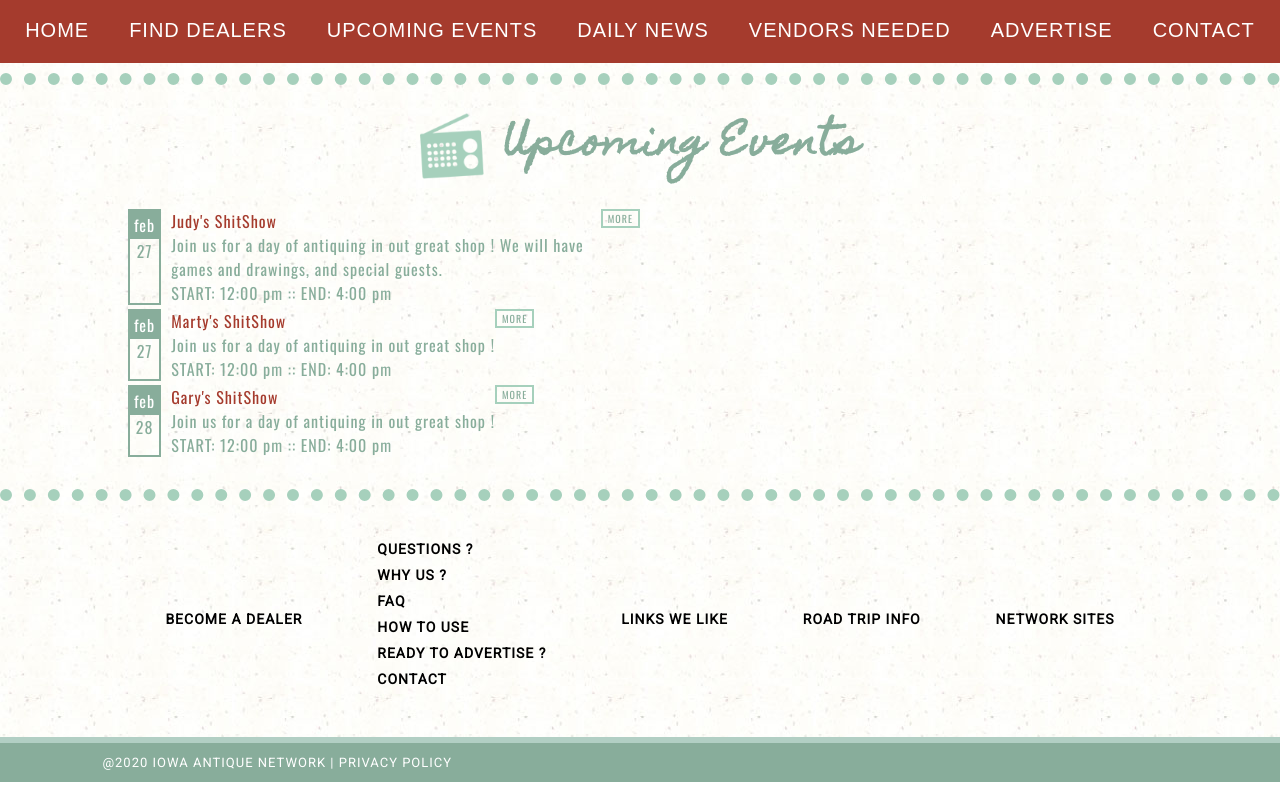
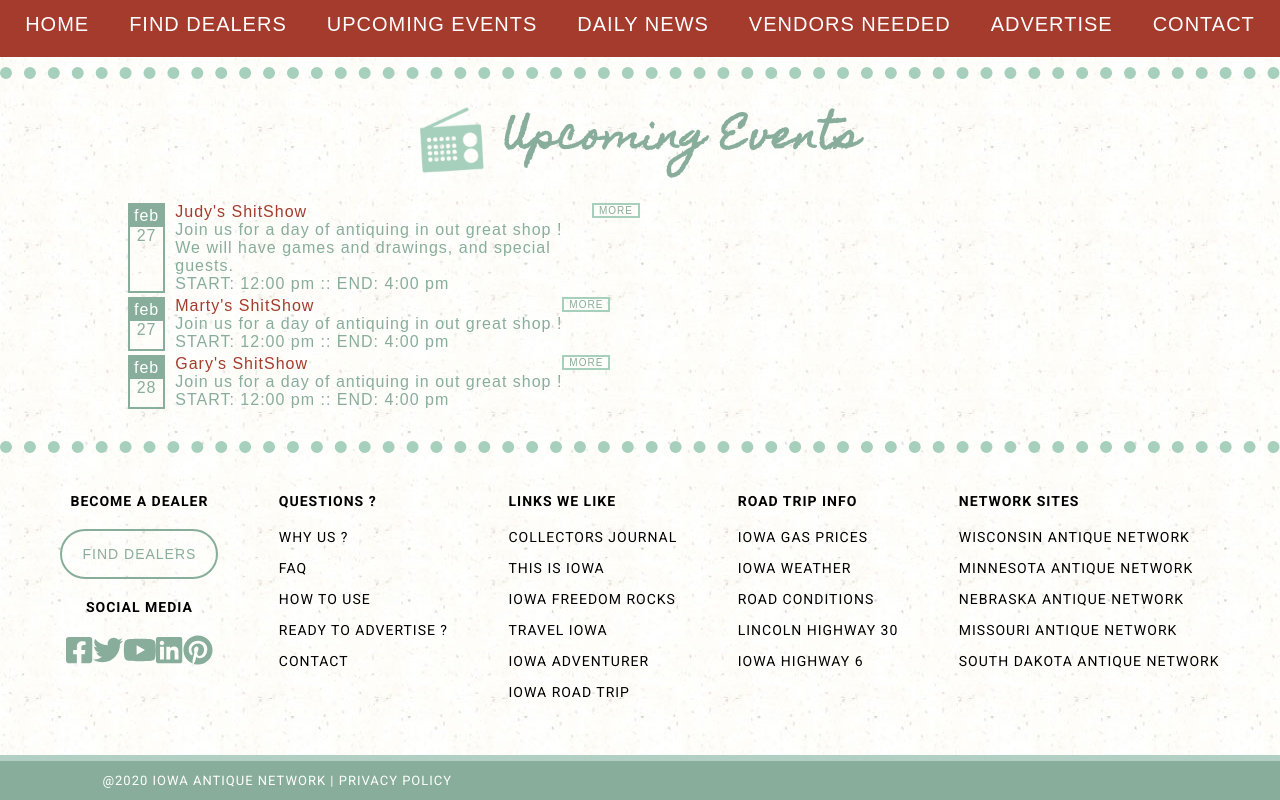
Before and after one commit to kdjordan/antFront, a Nuxt app: page / in a window 1280 px wide. Shown: the part 305-1105 px from the top of the page. Built offline with nearby package versions, Linux system fonts and the light colour scheme; a web font is replaced by a local one.

Commit message:
footer layout complete

```diff
--- a/components/Footer.vue
+++ b/components/Footer.vue
@@ -1,8 +1,24 @@
 <template>
   <div class="footer">
       <div class="footer__container">
-          <div class="col">
+          <div class="col center">
               <h4 class="col__title">BECOME A DEALER</h4>
+                <div class="dealer-button">
+                    FIND DEALERS
+                </div>
+              <div class="social-container">
+                <h4 class="col__title">SOCIAL MEDIA</h4>
+                <div class="social-container__items">
+                    <a href="#"><font-awesome-icon :icon="['fab', 'facebook-square']" class="social-container__item" /></a>
+                    <a href="#"><font-awesome-icon :icon="['fab', 'twitter']" class="social-container__item" /></a>
+                    <a href="#"><font-awesome-icon :icon="['fab', 'youtube']" class="social-container__item" /></a>
+                    <a href="#"><font-awesome-icon :icon="['fab', 'linkedin']" class="social-container__item" /></a>
+                    <a href="#"><font-awesome-icon :icon="['fab', 'pinterest']" class="social-container__item" /></a>
+                </div>
+
+
+
+              </div>
           </div>
           <div class="col">
               <h4 class="col__title">QUESTIONS ?</h4>
@@ -16,18 +32,42 @@
           </div>
           <div class="col">
               <h4 class="col__title">LINKS WE LIKE</h4>
+              <ul class="footer__links">
+                  <li class="footer__link"><a href="#">Collectors Journal</a></li>
+                  <li class="footer__link"><a href="#">This is Iowa</a></li>
+                  <li class="footer__link"><a href="#">Iowa Freedom Rocks</a></li>
+                  <li class="footer__link"><a href="#">Travel Iowa</a></li>
+                  <li class="footer__link"><a href="#">Iowa Adventurer</a></li>
+                  <li class="footer__link"><a href="#">Iowa Road Trip</a></li>
+              </ul>
           </div>
           <div class="col">
               <h4 class="col__title">ROAD TRIP INFO</h4>
+              <ul class="footer__links">
+                  <li class="footer__link"><a href="#">Iowa Gas Prices</a></li>
+                  <li class="footer__link"><a href="#">Iowa Weather</a></li>
+                  <li class="footer__link"><a href="#">Road Conditions</a></li>
+                  <li class="footer__link"><a href="#">Lincoln Highway 30</a></li>
+                  <li class="footer__link"><a href="#">Iowa Highway 6</a></li>
+              </ul>
           </div>
           <div class="col">
               <h4 class="col__title">NETWORK SITES</h4>
+              <ul class="footer__links">
+                  <li class="footer__link"><a href="#">Wisconsin Antique Network</a></li>
+                  <li class="footer__link"><a href="#">Minnesota Antique Network</a></li>
+                  <li class="footer__link"><a href="#">Nebraska Antique Network</a></li>
+                  <li class="footer__link"><a href="#">Missouri Antique Network</a></li>
+                  <li class="footer__link"><a href="#">South Dakota Antique Network</a></li>
+              </ul>
           </div>
       </div>
   </div>
 </template>
 
 <script>
+import { fab } from '@fortawesome/free-brands-svg-icons'
+
 export default {
 
 }
@@ -37,33 +77,70 @@ export default {
 
 h4 {
     font-weight: bold;
+    margin-bottom: 2rem;
 }
+
+.col {
+    min-height: 20rem;
+}
+
+.center {
+    text-align: center;
+}
+
+.social-container__item {
+    cursor: pointer;
+    font-size: 3rem;
+    color: $color2;
+    transition: all .4s;
+
+    &:hover {
+        filter: opacity(50%);
+    }
+}
+
+.dealer-button {
+    border: 2px solid $color2;
+    border-radius: 3rem;
+    padding: 1.5rem 2rem;
+    color: $color2;
+    font-family: $font4;
+    margin-bottom: 2rem;
+}
+
 .footer {
-    width: 80%;
-    margin: 4rem auto;
+    // width: 80%;
+    margin: 0 auto;
     font-size: 1.4rem;
 
-
     &__container {
+        padding: 4rem 0;
         display: flex;
-        justify-content: space-around;
-        align-items: center;
+        justify-content: space-evenly;
+        align-items: top;
         flex: 1 1 20%;
         flex-wrap: wrap;
+        margin: 0 auto;
+        max-width: 140rem;
     }
 
     &__links {
-        margin: 1rem 0;
-        font-weight: bold;
+        margin: 1.3rem 0;
+
     }
 
     &__link {
-        margin: 1rem 0;
+        margin: 1.5rem 0;
 
 
         & a {
             color: black;
+            transition: all .4s;
         }
+
+         a:hover {
+             color: $color2;
+         }
     }
 }
 </style>
--- a/nuxt.config.js
+++ b/nuxt.config.js
@@ -13,7 +13,7 @@ export default {
     ],
     link: [
       { rel: 'icon', type: 'image/x-icon', href: '/favicon.ico' },
-      { rel: 'stylesheet', href: 'https://fonts.googleapis.com/css?family=Oswald|Roboto&display=swap' },
+      { rel: 'stylesheet', href: 'https://fonts.googleapis.com/css?family=Roboto:400,700&display=swap' },
       { rel: 'stylesheet', href: 'https://fonts.googleapis.com/css?family=Homemade+Apple&display=swap' },
       { rel: 'stylesheet', href: 'https://fonts.googleapis.com/css?family=Cabin+Sketch&display=swap'}
     ]
@@ -26,11 +26,13 @@ export default {
   ** Global CSS
   */
   css: [
+    '@fortawesome/fontawesome-svg-core/styles.css'
   ],
   /*
   ** Plugins to load before mounting the App
   */
   plugins: [
+    '~/plugins/fontawesome.js'
   ],
   /*
   ** Nuxt.js dev-modules
@@ -53,8 +55,6 @@ export default {
         target: `https://maps.googleapis.com/maps/api/js?key=${process.env.MAP_KEY}`,
         }
     },
-
-
   /*
   ** Axios module configuration
   ** See https://axios.nuxtjs.org/options
--- a/package.json
+++ b/package.json
@@ -11,6 +11,9 @@
     "generate": "nuxt generate"
   },
   "dependencies": {
+    "@fortawesome/fontawesome-svg-core": "^1.2.27",
+    "@fortawesome/free-brands-svg-icons": "^5.12.1",
+    "@fortawesome/vue-fontawesome": "^0.1.9",
     "@nuxtjs/axios": "^5.3.6",
     "google-maps-api-loader": "^1.1.1",
     "nuxt": "^2.0.0"
--- /dev/null
+++ b/plugins/fontawesome.js
@@ -0,0 +1,14 @@
+import Vue from 'vue'
+import { library, config } from '@fortawesome/fontawesome-svg-core'
+import { FontAwesomeIcon } from '@fortawesome/vue-fontawesome'
+import { fab } from '@fortawesome/free-brands-svg-icons'
+
+// This is important, we are going to let Nuxt.js worry about the CSS
+config.autoAddCss = false
+
+// You can add your icons directly in this plugin. See other examples for how you
+// can add other styles or just individual icons.
+library.add(fab)
+
+// Register the component globally
+Vue.component('font-awesome-icon', FontAwesomeIcon)
```
Also changed, not shown: components/icons/Fas.vue (added, +15 -0 lines), assets/README.md (deleted), assets/svg/bullhorn.svg (added), 1 other file (tests, documents, lock files or other folders).
